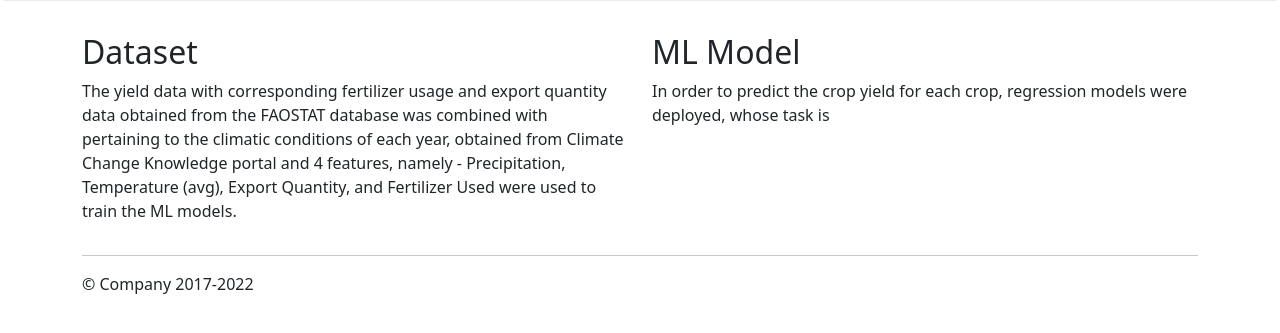
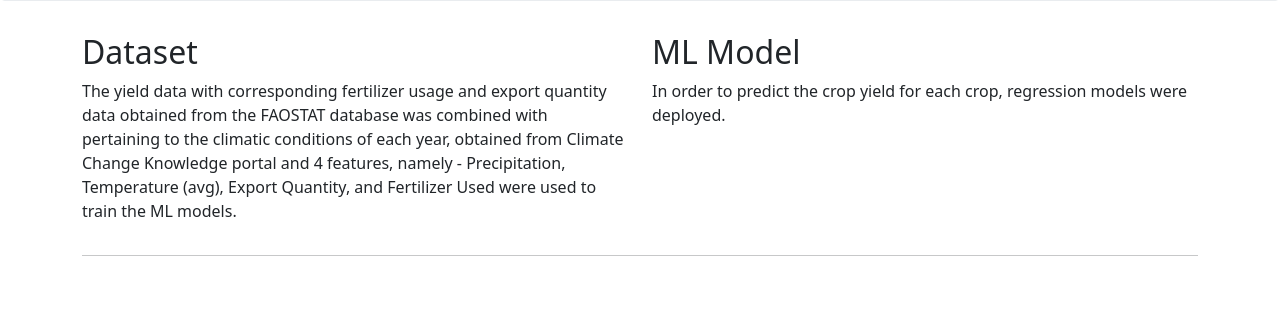
Before and after one commit to paulow540/Regression-Analysis-on-Crop-Yield-Prediction, a Flask app: page / in a window 1280 px wide. Shown: the part 369-702 px from the top of the page. Run offline with Flask 2, Linux system fonts and the light colour scheme; parts of the project's set-up code (start-up, migrations or seed data) failed here and were passed over; some libraries are stand-ins or nearby versions.

Commit message:
working on crop yeild and using heroku to deploy it

```diff
--- a/templates/homepage.html
+++ b/templates/homepage.html
@@ -105,7 +105,7 @@
                 </div>
                 <div class="col-md-6">
                     <h2>ML Model</h2>
-                    <p>In order to predict the crop yield for each crop, regression models were deployed, whose task is
+                    <p>In order to predict the crop yield for each crop, regression models were deployed.
                         <!-- the prediction of the dependent variable with the help of other independent variables. Keeping
                         ‘Crop’ as the ground truth value along with the 4 feature columns, five regression models,
                         namely - Multivariate Linear Regression, Shrinkage methods (Ridge and Lasso regression),
@@ -134,9 +134,9 @@
 
     </main>
 
-    <footer class="container">
+    <!-- <footer class="container">
         <p>&copy; Company 2017-2022</p>
-    </footer>
+    </footer> -->
 
 
     <script src="https://cdn.jsdelivr.net/npm/jquery@3.5.1/dist/jquery.slim.min.js"
```
